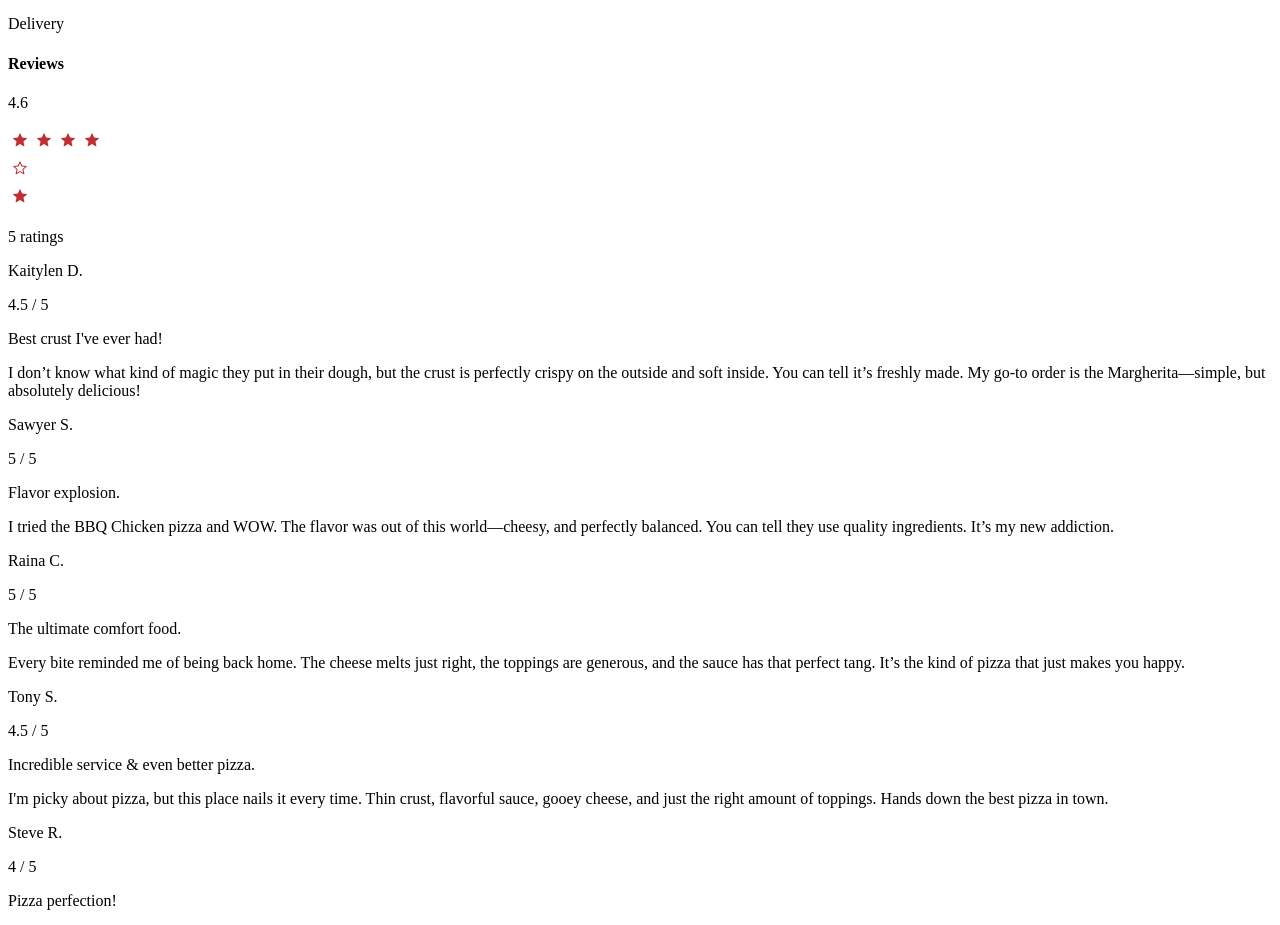
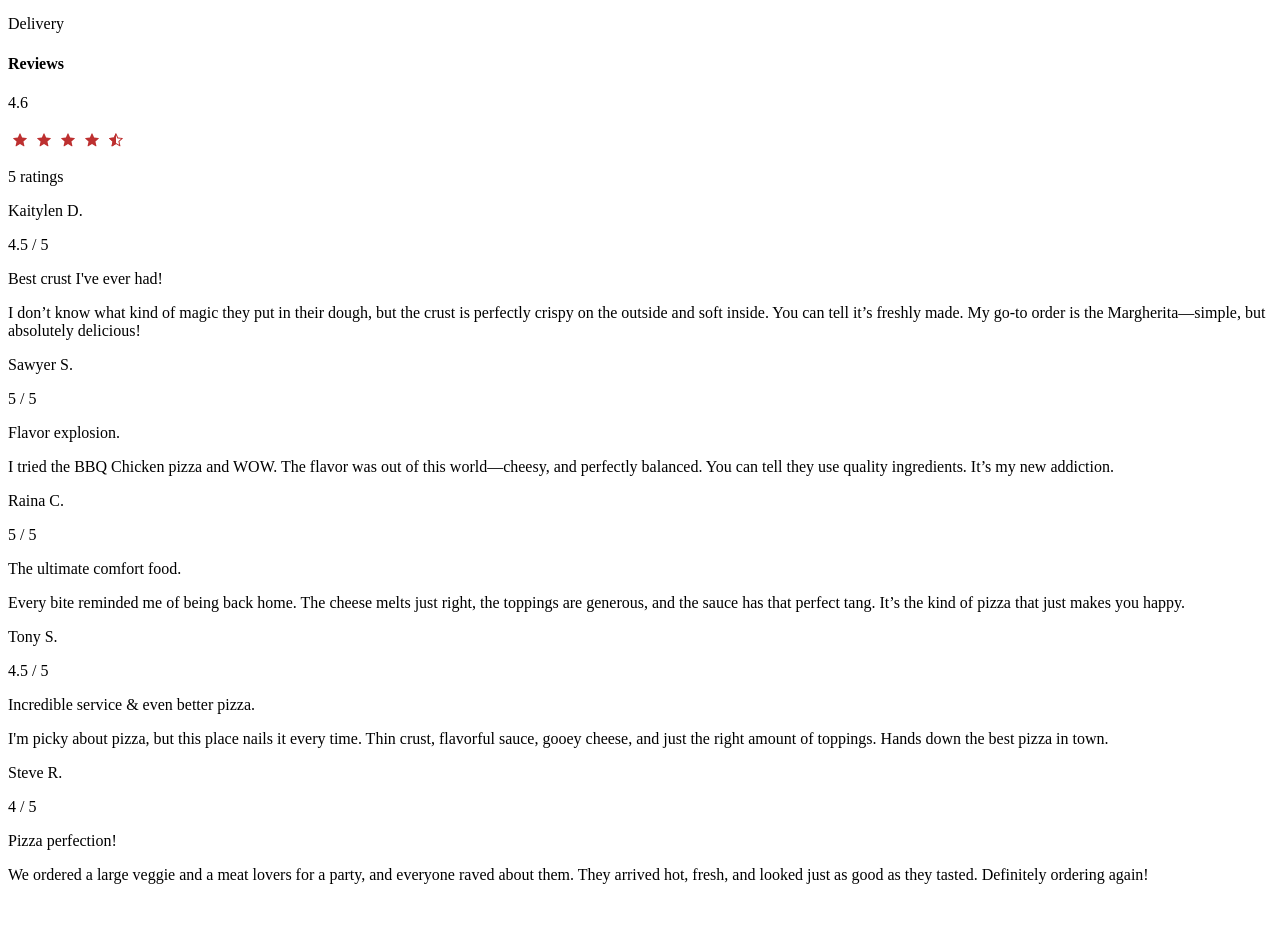
Before and after one commit to Ranica10/pizza-resteraunt, a Vue app in the folder pizza-resteraunt/: page / in a window 1280 px wide. Shown: the part 2640-3565 px from the top of the page. After the commit the page ends 3540 px from the top, so only its background shows below. Built offline with nearby package versions, Linux system fonts and the light colour scheme; the HTML template or start-up script is replaced by a standard one.

Commit message:
create review stars component

```diff
--- /dev/null
+++ b/pizza-resteraunt/src/components/partials/ReviewStars.vue
@@ -0,0 +1,39 @@
+<script setup>
+
+const props = defineProps(
+    {
+        review: {
+            type: Number,
+            required: true
+        }
+    }
+)
+
+var filledStars = Math.floor(props.review)
+const remainder = props.review % 1
+
+</script>
+
+<template>
+    <div class="review-stars">
+        <svg class="filled-star" v-for="star in filledStars" xmlns="http://www.w3.org/2000/svg" width="24" height="24" viewBox="0 0 24 24">
+            <path fill="#bd3030" d="m12 16.102l-3.63 2.192q-.16.079-.297.064q-.136-.016-.265-.094q-.13-.08-.196-.226t-.012-.319l.966-4.11l-3.195-2.77q-.135-.11-.178-.263t.019-.293t.165-.23q.104-.087.28-.118l4.216-.368l1.644-3.892q.068-.165.196-.238T12 5.364t.288.073t.195.238l1.644 3.892l4.215.368q.177.03.281.119q.104.088.166.229q.061.14.018.293t-.178.263l-3.195 2.77l.966 4.11q.056.171-.011.318t-.197.226q-.128.08-.265.095q-.136.015-.296-.064z" />
+        </svg>
+        <div class="unfilled-stars" style="width: calc(((5 - filledStars)) * 24px);">
+            <svg class="unfilled-star" v-for="star in (5 - filledStars)" xmlns="http://www.w3.org/2000/svg" width="24" height="24" viewBox="0 0 24 24">
+                <path fill="#bd3030" d="m8.85 16.825l3.15-1.9l3.15 1.925l-.825-3.6l2.775-2.4l-3.65-.325l-1.45-3.4l-1.45 3.375l-3.65.325l2.775 2.425zm3.15-.723l-3.63 2.192q-.16.079-.297.064q-.136-.016-.265-.094q-.13-.08-.196-.226t-.012-.319l.966-4.11l-3.195-2.77q-.135-.11-.178-.263t.019-.293t.165-.23q.104-.087.28-.118l4.216-.368l1.644-3.892q.068-.165.196-.238T12 5.364t.288.073t.195.238l1.644 3.892l4.215.368q.177.03.281.119q.104.088.166.229q.061.14.018.293t-.178.263l-3.195 2.77l.966 4.11q.056.171-.011.318t-.197.226q-.128.08-.265.095q-.136.015-.296-.064zm0-3.852" />
+            </svg>
+            <div class="remainder-star" v-if="remainder > 0" style="width: 12px;">
+                <svg xmlns="http://www.w3.org/2000/svg" width="24" height="24" viewBox="0 0 24 24">
+                    <path fill="#bd3030" d="m12 16.102l-3.63 2.192q-.16.079-.297.064q-.136-.016-.265-.094q-.13-.08-.196-.226t-.012-.319l.966-4.11l-3.195-2.77q-.135-.11-.178-.263t.019-.293t.165-.23q.104-.087.28-.118l4.216-.368l1.644-3.892q.068-.165.196-.238T12 5.364t.288.073t.195.238l1.644 3.892l4.215.368q.177.03.281.119q.104.088.166.229q.061.14.018.293t-.178.263l-3.195 2.77l.966 4.11q.056.171-.011.318t-.197.226q-.128.08-.265.095q-.136.015-.296-.064z" />
+                </svg>
+            </div>
+        </div>
+    </div>
+</template>
+
+<style scoped>
+
+@import '/src/styles/components/partials/_reviewstars.scss';
+
+</style>
--- a/pizza-resteraunt/src/components/sections/Reviews.vue
+++ b/pizza-resteraunt/src/components/sections/Reviews.vue
@@ -1,5 +1,6 @@
 <script setup>
 import reviews from '/src/assets/data/Reviews.json';
+import ReviewStars from '../partials/ReviewStars.vue';
 
 var totalReview = 0;
 
@@ -9,10 +10,6 @@ for (let i = 0; i < reviews.length; i++) {
 
 const avgReview = totalReview / reviews.length
 
-// Stars
-var filledStars = Math.floor(avgReview)
-const remainder = avgReview % 1
-
 </script>
 
 <template>
@@ -21,21 +18,7 @@ const remainder = avgReview % 1
         <div class="header-wrapper">
             <p class="avg-review">{{ avgReview }}</p>
             <div class="review-summary">
-                <div class="review-stars">
-                    <svg class="filled-star" v-for="star in filledStars" xmlns="http://www.w3.org/2000/svg" width="24" height="24" viewBox="0 0 24 24">
-                        <path fill="#bd3030" d="m12 16.102l-3.63 2.192q-.16.079-.297.064q-.136-.016-.265-.094q-.13-.08-.196-.226t-.012-.319l.966-4.11l-3.195-2.77q-.135-.11-.178-.263t.019-.293t.165-.23q.104-.087.28-.118l4.216-.368l1.644-3.892q.068-.165.196-.238T12 5.364t.288.073t.195.238l1.644 3.892l4.215.368q.177.03.281.119q.104.088.166.229q.061.14.018.293t-.178.263l-3.195 2.77l.966 4.11q.056.171-.011.318t-.197.226q-.128.08-.265.095q-.136.015-.296-.064z" />
-                    </svg>
-                    <div class="unfilled-stars" style="width: calc(((5 - filledStars)) * 24px);">
-                        <svg class="unfilled-star" v-for="star in (5 - filledStars)" xmlns="http://www.w3.org/2000/svg" width="24" height="24" viewBox="0 0 24 24">
-                            <path fill="#bd3030" d="m8.85 16.825l3.15-1.9l3.15 1.925l-.825-3.6l2.775-2.4l-3.65-.325l-1.45-3.4l-1.45 3.375l-3.65.325l2.775 2.425zm3.15-.723l-3.63 2.192q-.16.079-.297.064q-.136-.016-.265-.094q-.13-.08-.196-.226t-.012-.319l.966-4.11l-3.195-2.77q-.135-.11-.178-.263t.019-.293t.165-.23q.104-.087.28-.118l4.216-.368l1.644-3.892q.068-.165.196-.238T12 5.364t.288.073t.195.238l1.644 3.892l4.215.368q.177.03.281.119q.104.088.166.229q.061.14.018.293t-.178.263l-3.195 2.77l.966 4.11q.056.171-.011.318t-.197.226q-.128.08-.265.095q-.136.015-.296-.064zm0-3.852" />
-                        </svg>
-                        <div class="remainder-star" v-if="remainder > 0" style="width: 12px;">
-                            <svg xmlns="http://www.w3.org/2000/svg" width="24" height="24" viewBox="0 0 24 24">
-                                <path fill="#bd3030" d="m12 16.102l-3.63 2.192q-.16.079-.297.064q-.136-.016-.265-.094q-.13-.08-.196-.226t-.012-.319l.966-4.11l-3.195-2.77q-.135-.11-.178-.263t.019-.293t.165-.23q.104-.087.28-.118l4.216-.368l1.644-3.892q.068-.165.196-.238T12 5.364t.288.073t.195.238l1.644 3.892l4.215.368q.177.03.281.119q.104.088.166.229q.061.14.018.293t-.178.263l-3.195 2.77l.966 4.11q.056.171-.011.318t-.197.226q-.128.08-.265.095q-.136.015-.296-.064z" />
-                            </svg>
-                        </div>
-                    </div>
-                </div>
+                <ReviewStars :review="avgReview" ></ReviewStars>
                 <p class="total-reviews">{{ reviews.length }} ratings</p>
             </div>
         </div>
--- /dev/null
+++ b/pizza-resteraunt/src/styles/components/partials/_reviewstars.scss
@@ -0,0 +1,22 @@
+.review-stars {
+    display: flex;
+    flex-direction: row;
+    width: 120px;
+
+    .unfilled-stars {
+        display: flex;
+        flex-direction: row;
+
+        position: relative;
+        overflow: hidden;
+        height: 24px;
+
+        .remainder-star {
+            position: absolute;
+            top: 0;
+            left: 0;
+            height: 24px;
+            overflow: hidden;
+        }
+    }
+}
--- a/pizza-resteraunt/src/styles/components/sections/_reviews.scss
+++ b/pizza-resteraunt/src/styles/components/sections/_reviews.scss
@@ -29,29 +29,6 @@
             flex-direction: column;
             align-items: center;
 
-            .review-stars {
-                display: flex;
-                flex-direction: row;
-                width: 120px;
-
-                .unfilled-stars {
-                    display: flex;
-                    flex-direction: row;
-
-                    position: relative;
-                    overflow: hidden;
-                    height: 24px;
-
-                    .remainder-star {
-                        position: absolute;
-                        top: 0;
-                        left: 0;
-                        height: 24px;
-                        overflow: hidden;
-                    }
-                }
-            }
-
             .total-reviews {
                 font-size: 20px;
             }
```
